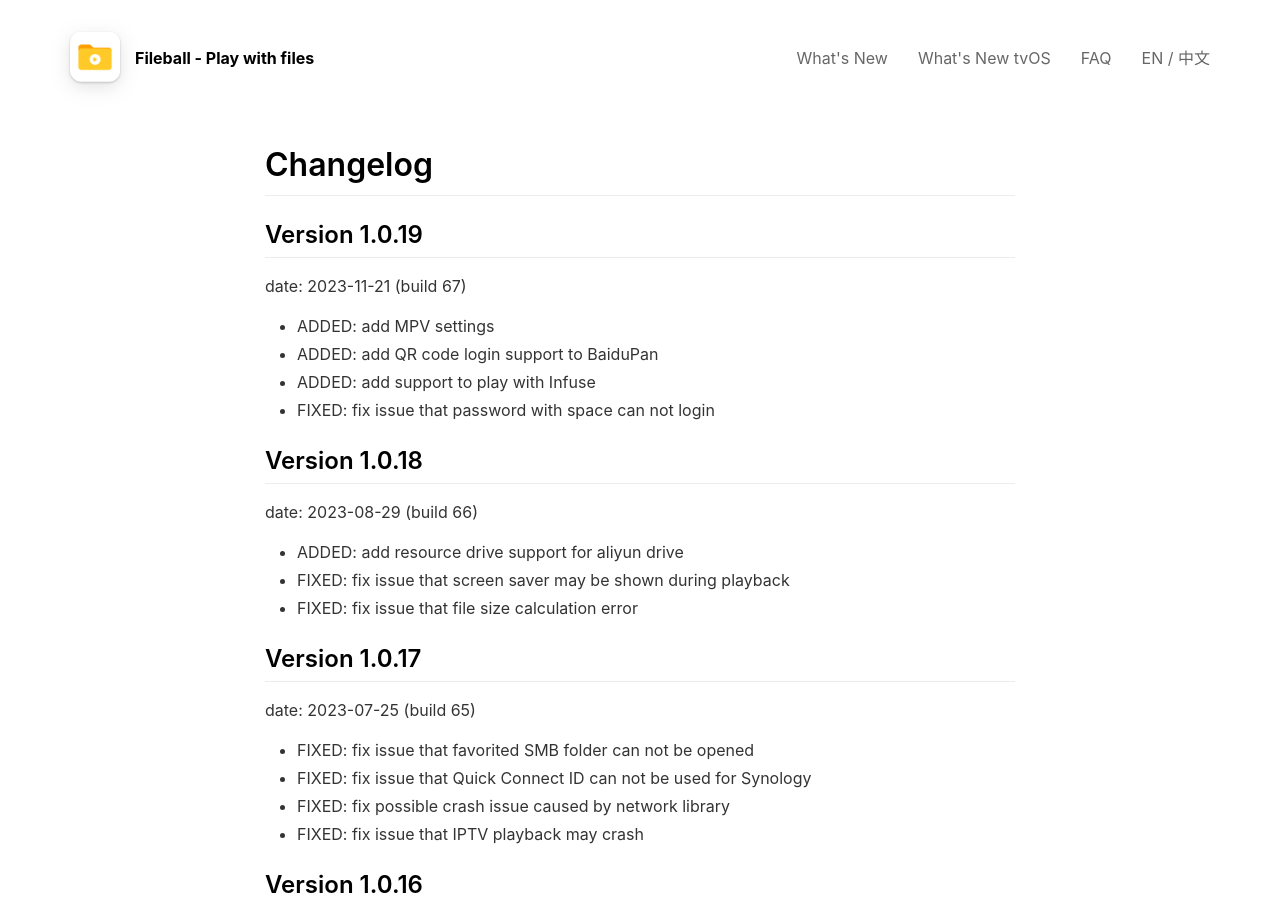
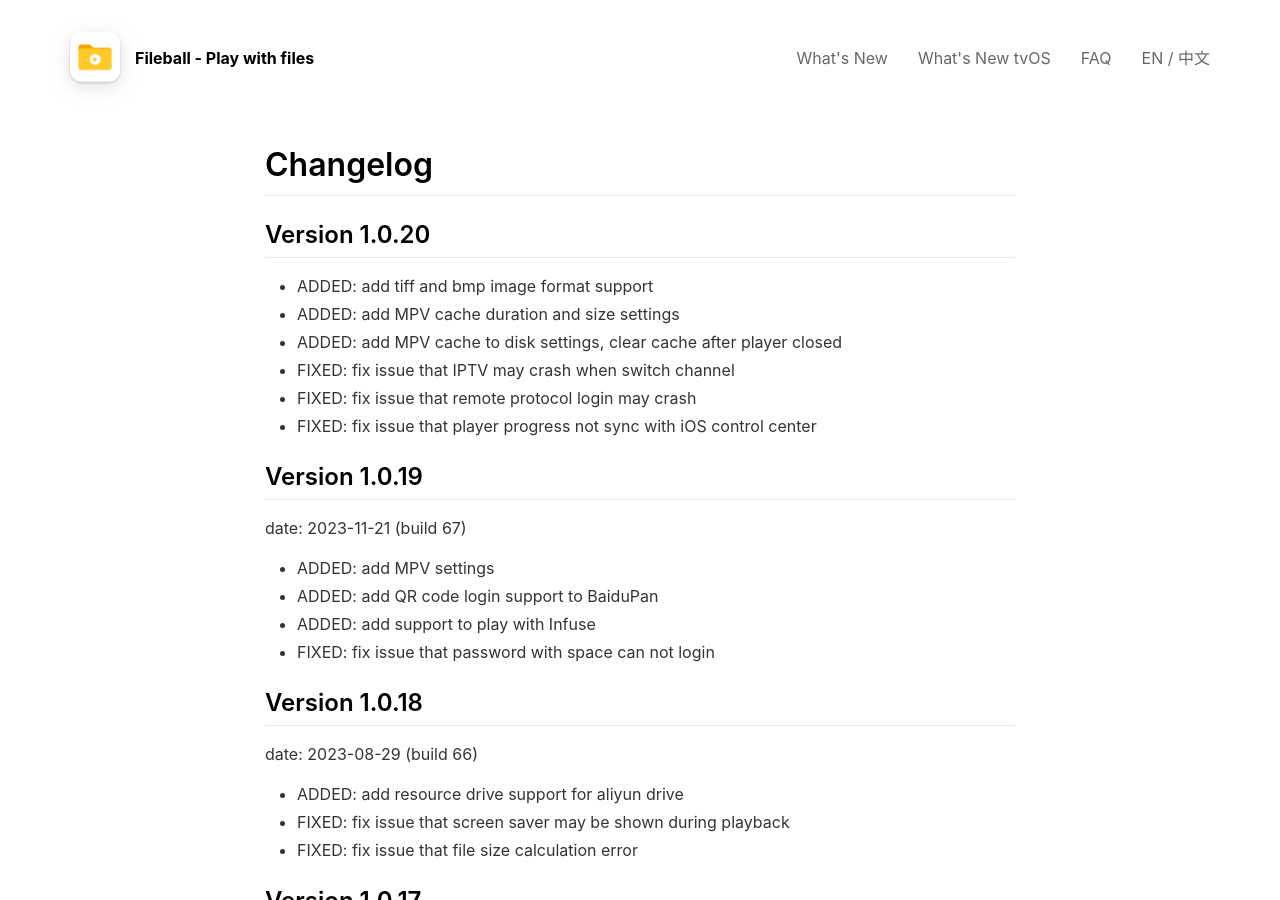
Before and after one commit to alexiscn/fileball.app, a Jekyll site: the page built from _pages/changlog_tv.md, in a window 1280 px wide and 900 px high. Built offline with Jekyll 4.4.1, drawn with Linux system fonts in a browser that asks for light colours; nearby versions of some CDN libraries.

```diff
--- a/_pages/changlog_tv.md
+++ b/_pages/changlog_tv.md
@@ -7,6 +7,15 @@ locale: en
 ---
 
 # Changelog
+
+## **Version 1.0.20**
+
+- ADDED: add tiff and bmp image format support
+- ADDED: add MPV cache duration and size settings
+- ADDED: add MPV cache to disk settings, clear cache after player closed
+- FIXED: fix issue that IPTV may crash when switch channel
+- FIXED: fix issue that remote protocol login may crash
+- FIXED: fix issue that player progress not sync with iOS control center
 
 ## **Version 1.0.19**
 
```
Also changed, not shown: _pages/cn/changelog_tv.md (+9 -0 lines).
